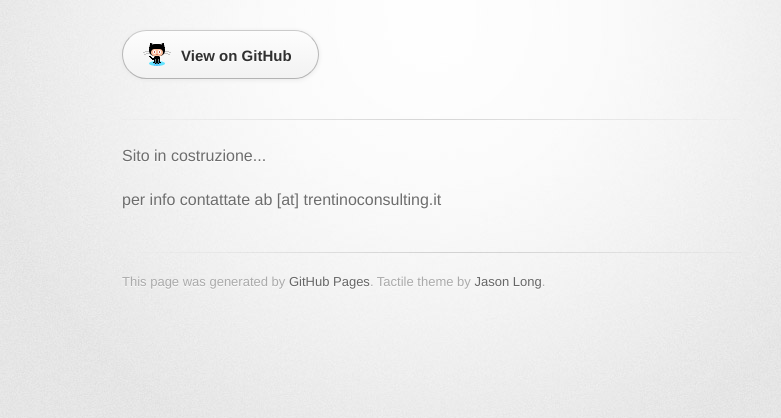
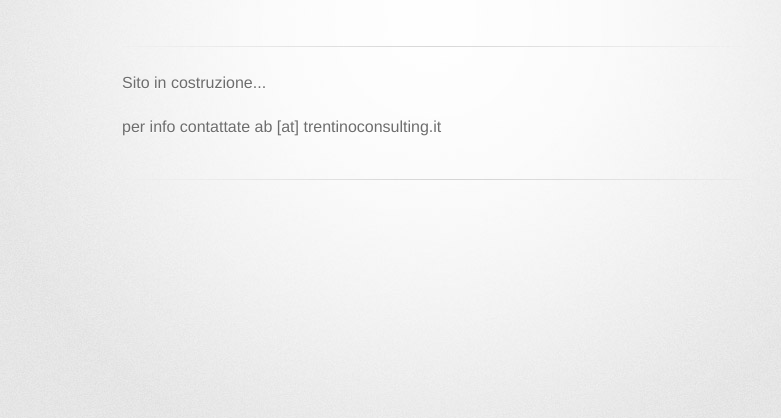
Before and after one commit to trentinoconsulting/trentinoconsulting.github.io, a plain HTML site: page index.html in a window 1280 px wide. Shown: the part 96-514 px from the top of the page, without its empty margins (208-989 px from the left). Drawn offline with Linux system fonts and the light colour scheme; a web font is replaced by a local one.

Commit message:
modifications

```diff
--- a/index.html
+++ b/index.html
@@ -10,7 +10,7 @@
     <!--[if lt IE 9]>
     <script src="//html5shiv.googlecode.com/svn/trunk/html5.js"></script>
     <![endif]-->
-    <title>Trentino Consulting by trentinoconsulting</title>
+    <title>Trentino Consulting</title>
   </head>
 
   <body>
@@ -22,10 +22,6 @@
           <h2></h2>
         </header>
 
-        <section id="downloads" class="clearfix">
-          <a href="https://github.com/trentinoconsulting" id="view-on-github" class="button"><span>View on GitHub</span></a>
-        </section>
-
         <hr>
 
         <section id="main_content">
@@ -35,7 +31,7 @@
         </section>
 
         <footer>
-          This page was generated by <a href="http://pages.github.com">GitHub Pages</a>. Tactile theme by <a href="https://twitter.com/jasonlong">Jason Long</a>.
+
         </footer>
 
 
```
